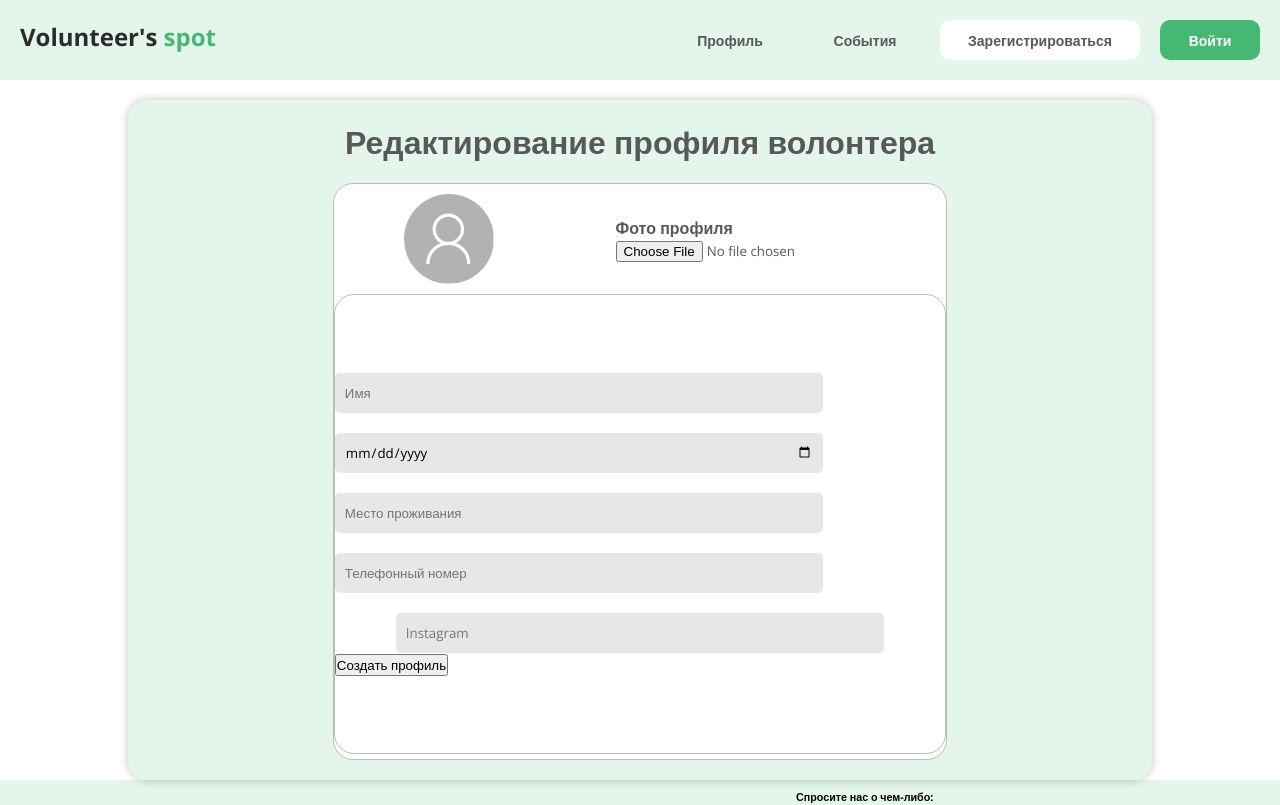
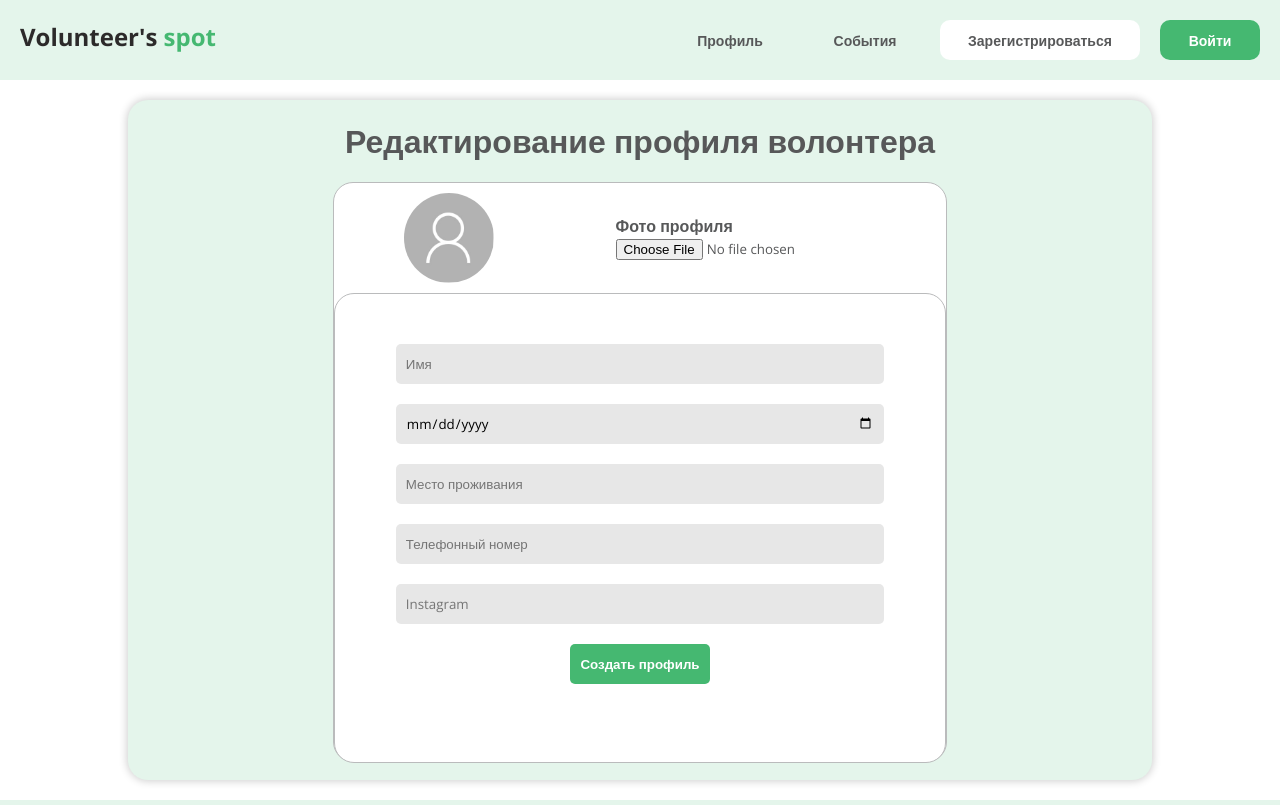
Before and after one commit to abaikb/Volonters-Spot, a React (Create React App) app: page /profile/1/edit in a window 1280 px wide. Shown: the top 805 px of the page. Built offline with nearby package versions, Linux system fonts and the light colour scheme.

Commit message:
profile-edit changes

```diff
--- a/src/component/bottom/bottom.css
+++ b/src/component/bottom/bottom.css
@@ -81,9 +81,7 @@
     color: white;
     margin-top: 10px;
 }
-.bottom h6 {
-    margin-bottom: 10px;
-}
+
 @media screen and (max-width: 1000px) {
     .bottom {
         height: 600px;
--- a/src/pages/profile-edit/index.jsx
+++ b/src/pages/profile-edit/index.jsx
@@ -73,9 +73,7 @@ export const ProfileEdit = () => {
               <input type="date" placeholder="Дата рождения" name="birthDate" id="birthDate" value={formData.birthDate} onChange={handleChange} />
               <input type="text" placeholder="Место проживания" name="city" id="city" value={formData.city} onChange={handleChange} />
               <input type="number" placeholder="Телефонный номер" name="phoneNumber" id="phoneNumber" value={formData.phoneNumber} onChange={handleChange} />
-              <div className="socialMedia">
-                <input type="text" placeholder="Instagram" name="instagram" id="instagram" value={formData.instagram} onChange={handleChange} />
-              </div>
+              <input type="text" placeholder="Instagram" name="instagram" id="instagram" value={formData.instagram} onChange={handleChange} />
               <button type="submit">Создать профиль</button>
             </form>
           </div>
--- a/src/pages/profile-edit/style.css
+++ b/src/pages/profile-edit/style.css
@@ -6,6 +6,7 @@
     display: flex;
     justify-content: center;
     align-items: center;
+    height: 90vh;
 }
 .profileEdit {
     width: 80%;
@@ -13,7 +14,6 @@
     background-color: #E4F5EB;
     color: #575859;
     padding: 20px 0;
-    margin-top: 20px;
     border-radius: 20px;
     box-shadow: 0px 0px 8px 1px rgba(0, 0, 0, 0.2);
 
@@ -46,31 +46,35 @@
 }
 .photoEdit .right button {
     width: 120px;
+
+}
+.profileEdit .boxMain {
+    width: 100%;
+    height: 470px;
+    background-color: white;
+    border: 0.5px solid #babbbc;
+    border-radius: 20px;
+}
+.boxMain form {
+    padding-top: 50px;
+    display: flex;
+    justify-content: center;
+    align-items: center;
+    flex-direction: column;
+}
+.boxMain form button {
     height: 40px;
+    width: 140px;
     background-color: #45B871;
     border: none;
     border-radius: 5px;
     color: white;
     font-weight: 700;
-    margin-top: 10px;
+    margin-top: 20px;
+
 }
-.profileEdit .boxMain {
-    width: 100%;
-    height: 460px;
-    background-color: white;
-    border: 0.5px solid #babbbc;
-    border-radius: 20px;
-}
-.boxMain, .socialMedia {
-    display: flex;
-    justify-content: center;
-    align-items: center;
-    flex-direction: column;
-}
-.socialMedia {
-    width: 100%;
-}
-.boxMain input, .socialMedia input {
+
+.boxMain input {
     width: 80%;
     height: 40px;
     margin-top: 20px;
```
